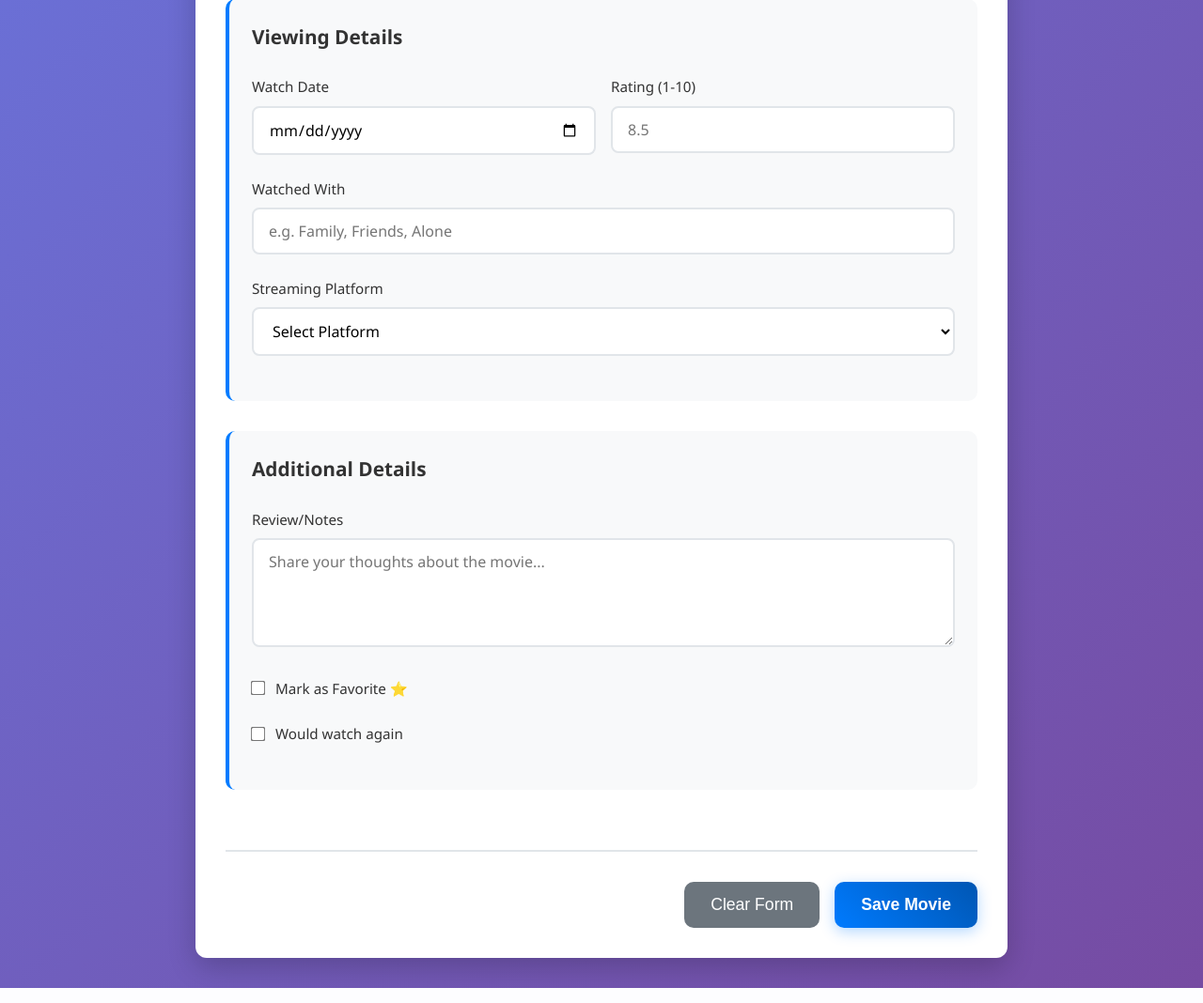
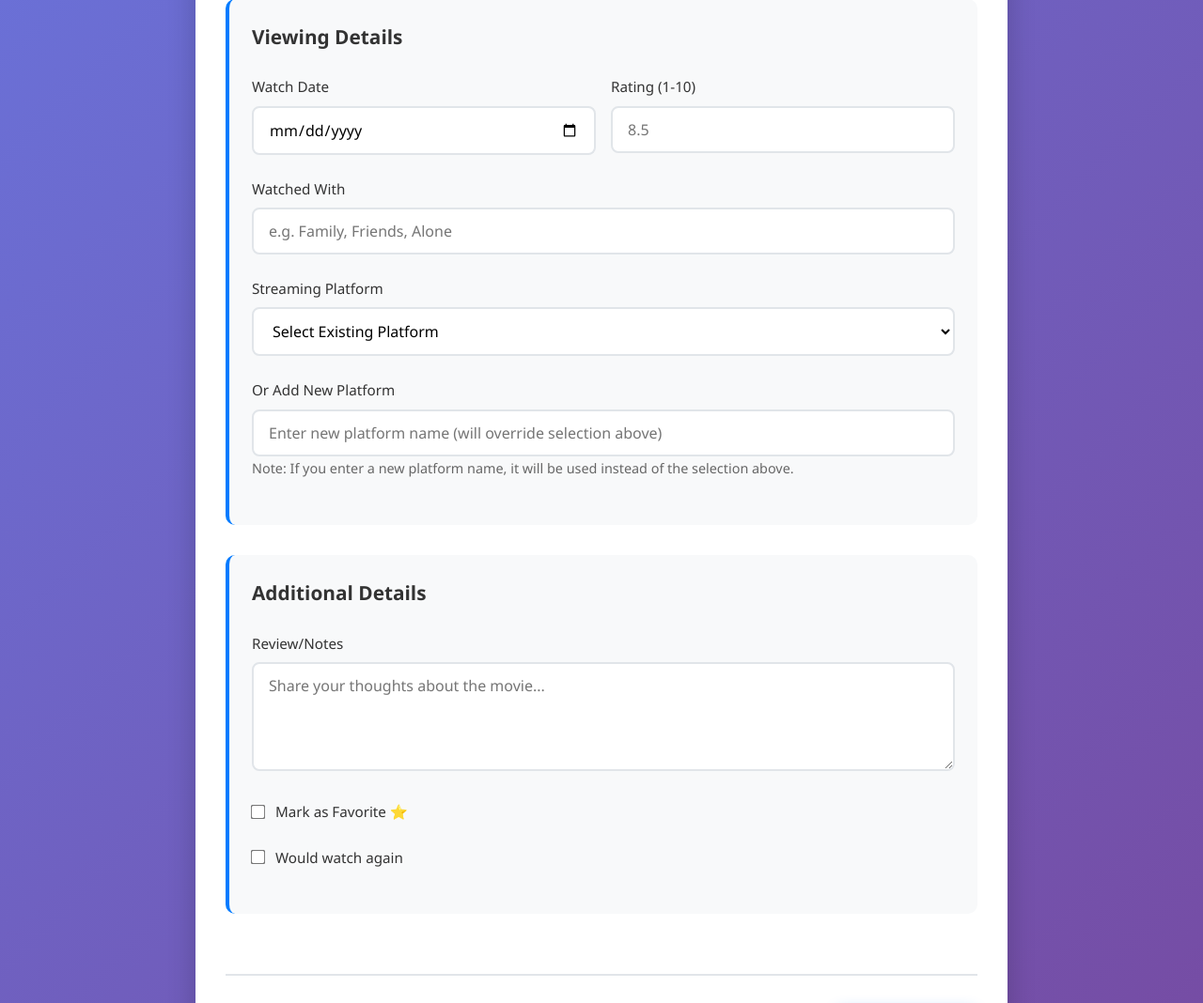
Before and after one commit to leevipun/elokuvakirja, a Flask app: page /add in a window 1280 px wide. Shown: the part 945-2013 px from the top of the page at 94% size. Run offline with Flask 3, Linux system fonts and the light colour scheme; the visitor is signed in with stand-in values (Sample User, id 1); data comes from the database, SQL or seed files in the repository; both versions use the stored data as it was after the commit; data that the repository does not hold is empty.

Commit message:
Add streaming platform management: implement platform selection and creation in movie addition

```diff
--- a/app.py
+++ b/app.py
@@ -9,6 +9,7 @@ app.secret_key = 'your_secret_key'
 import users
 import movies
 import categories
+import platforms
 
 @app.route('/')
 def index():
@@ -83,14 +84,16 @@ def add():
     if request.method == "GET":
         # Load existing categories for the form
         existing_categories = categories.get_categories() or []
-        return render_template("add.html", categories=existing_categories, current_year=datetime.now().year)
+        existing_platforms = platforms.get_platforms() or []
+        return render_template("add.html", categories=existing_categories, platforms=existing_platforms, current_year=datetime.now().year)
 
     # Handle POST request to add movie
     title = request.form.get("title", "").strip()
     if not title:
         flash("Movie title is required", "error")
         existing_categories = categories.get_categories() or []
-        return render_template("add.html", categories=existing_categories, current_year=datetime.now().year)
+        existing_platforms = platforms.get_platforms() or []
+        return render_template("add.html", categories=existing_categories, platforms=existing_platforms, current_year=datetime.now().year)
 
     # Handle category selection or creation
     category_id = None
@@ -111,12 +114,31 @@ def add():
     elif selected_category and selected_category != "":
         category_id = int(selected_category)
 
+    streaming_platform_id = None
+    selected_platform = request.form.get("platform")
+    new_platform = request.form.get("new_platform", "").strip()
+
+    if new_platform:
+
+        try:
+            streaming_platform_id = platforms.add_platform(new_platform)
+        except sqlite3.IntegrityError:
+
+            existing_platforms = platforms.get_platforms()
+            for platform in existing_platforms:
+                if platform['name'].lower() == new_platform.lower():
+                    streaming_platform_id = platform['id']
+                    break
+    elif selected_platform and selected_platform != "":
+        streaming_platform_id = int(selected_platform)
+
     movie_data = {
         "title": title,
         "year": request.form.get("year") or None,
         "duration": request.form.get("duration") or None,
         "director": request.form.get("director", "").strip() or None,
         "category_id": category_id,
+        "streaming_platform_id": streaming_platform_id,
         "watch_date": request.form.get("watchDate") or None,
         "rating": request.form.get("rating") or None,
         "watched_with": request.form.get("watchedWith", "").strip() or None,
--- /dev/null
+++ b/platforms.py
@@ -0,0 +1,30 @@
+import db
+
+def get_platforms():
+    sql = "SELECT id, name FROM streaming_platforms"
+    results = db.query(sql)
+    return results if results else None
+
+def get_movie_platforms(movie_id):
+    """Hae elokuvan kaikki alustat"""
+    sql = """SELECT sp.id, sp.name
+             FROM streaming_platforms sp
+             JOIN platform_movies pm ON sp.id = pm.platform_id
+             WHERE pm.movie_id = ?"""
+    results = db.query(sql, [movie_id])
+    return results if results else []
+
+def get_platform_movies(platform_id):
+    """Hae alustan kaikki elokuvat"""
+    sql = """SELECT m.id, m.title, m.year, m.rating
+             FROM movies m
+             JOIN platform_movies pm ON m.id = pm.movie_id
+             WHERE pm.platform_id = ?"""
+    results = db.query(sql, [platform_id])
+    return results if results else []
+
+def add_platform(platform_name):
+    """Lisää uusi alusta"""
+    sql = "INSERT INTO streaming_platforms (name) VALUES (?)"
+    platform_id = db.execute(sql, [platform_name])
+    return platform_id
--- a/schema.sql
+++ b/schema.sql
@@ -10,13 +10,19 @@ CREATE TABLE categories (
   UNIQUE(name)
 );
 
+CREATE TABLE streaming_platforms (
+  id INTEGER PRIMARY KEY AUTOINCREMENT,
+  name TEXT UNIQUE NOT NULL,
+  UNIQUE(name)
+);
+
 CREATE TABLE movies (
   id INTEGER PRIMARY KEY AUTOINCREMENT,
   title TEXT NOT NULL,
   year INTEGER,
   duration INTEGER,
-  category INTEGER REFERENCES categories(id),
-  streaming_platform TEXT,
+  category_id INTEGER REFERENCES categories(id),
+  streaming_platform_id INTEGER REFERENCES streaming_platforms(id),
   director TEXT,
   watch_date DATE,
   rating DECIMAL(3,1) CHECK (rating BETWEEN 1 AND 10),
--- a/templates/add.html
+++ b/templates/add.html
@@ -119,17 +119,21 @@
                     </div>
 
                     <div class="form-group">
-                        <label for="platform">Streaming Platform</label>
-                        <select id="platform" name="platform">
-                            <option value="">Select Platform</option>
-                            <option value="Netflix">Netflix</option>
-                            <option value="Amazon Prime">Amazon Prime</option>
-                            <option value="Hulu">Hulu</option>
-                            <option value="Disney+">Disney+</option>
-                            <option value="HBO Max">HBO Max</option>
-                            <option value="Theater">Theater</option>
-                            <option value="Other">Other</option>
+                        <label for="streaming_platform">Streaming Platform</label>
+                        <select id="streaming_platform" name="streaming_platform">
+                            <option value="">Select Existing Platform</option>
+                            {% for platform in platforms %}
+                            <option value="{{ platform.id }}">{{ platform.name }}</option>
+                            {% endfor %}
                         </select>
+                    </div>
+
+                    <div class="form-group">
+                        <label for="new_platform">Or Add New Platform</label>
+                        <input type="text" id="new_platform" name="new_platform"
+                            placeholder="Enter new platform name (will override selection above)" />
+                        <small style="color: #666; font-size: 0.9em;">Note: If you enter a new platform name, it will be used instead of the
+                            selection above.</small>
                     </div>
                 </div>
 
```
Also changed, not shown: init.sql (+10 -1 lines).
